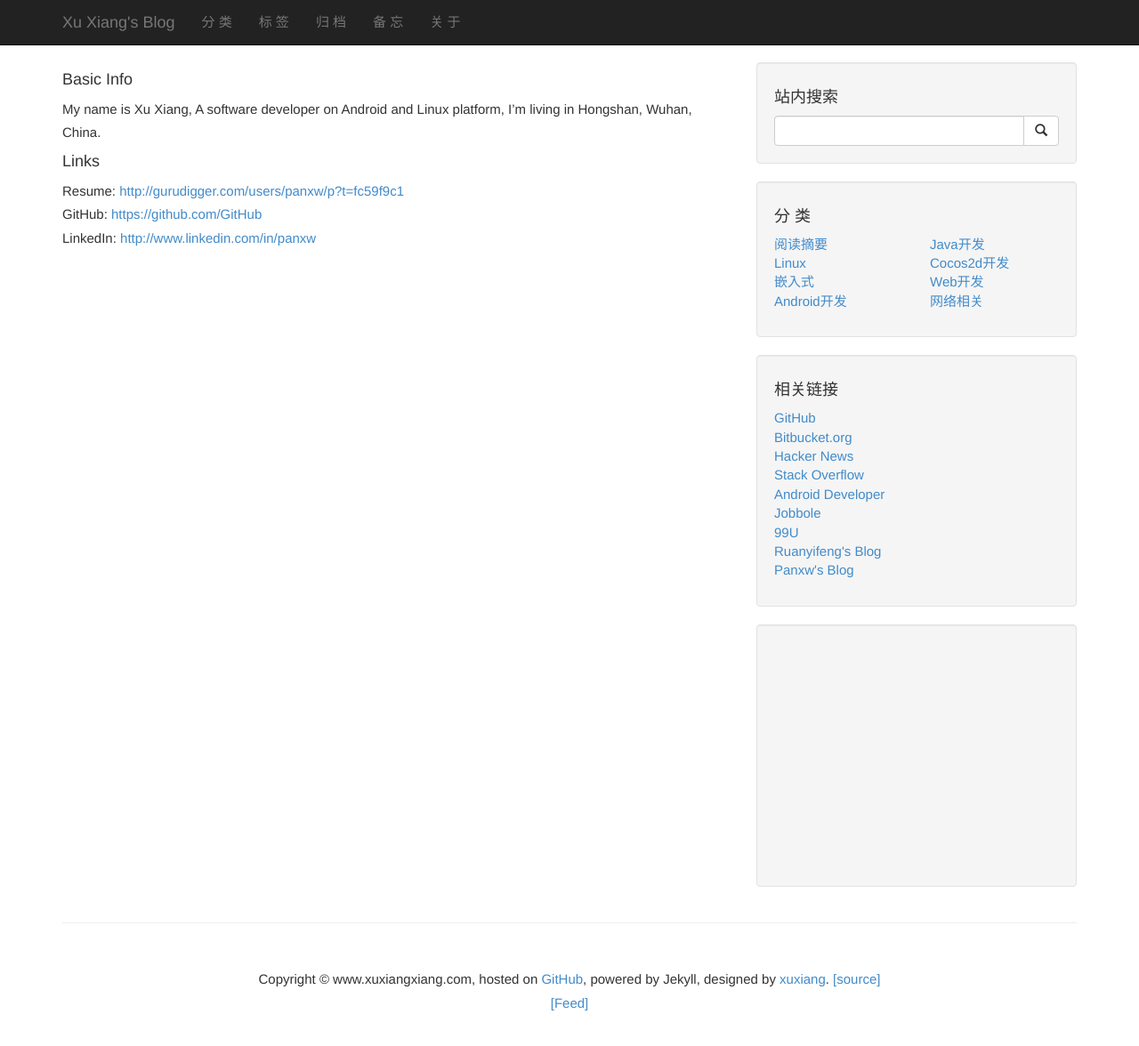
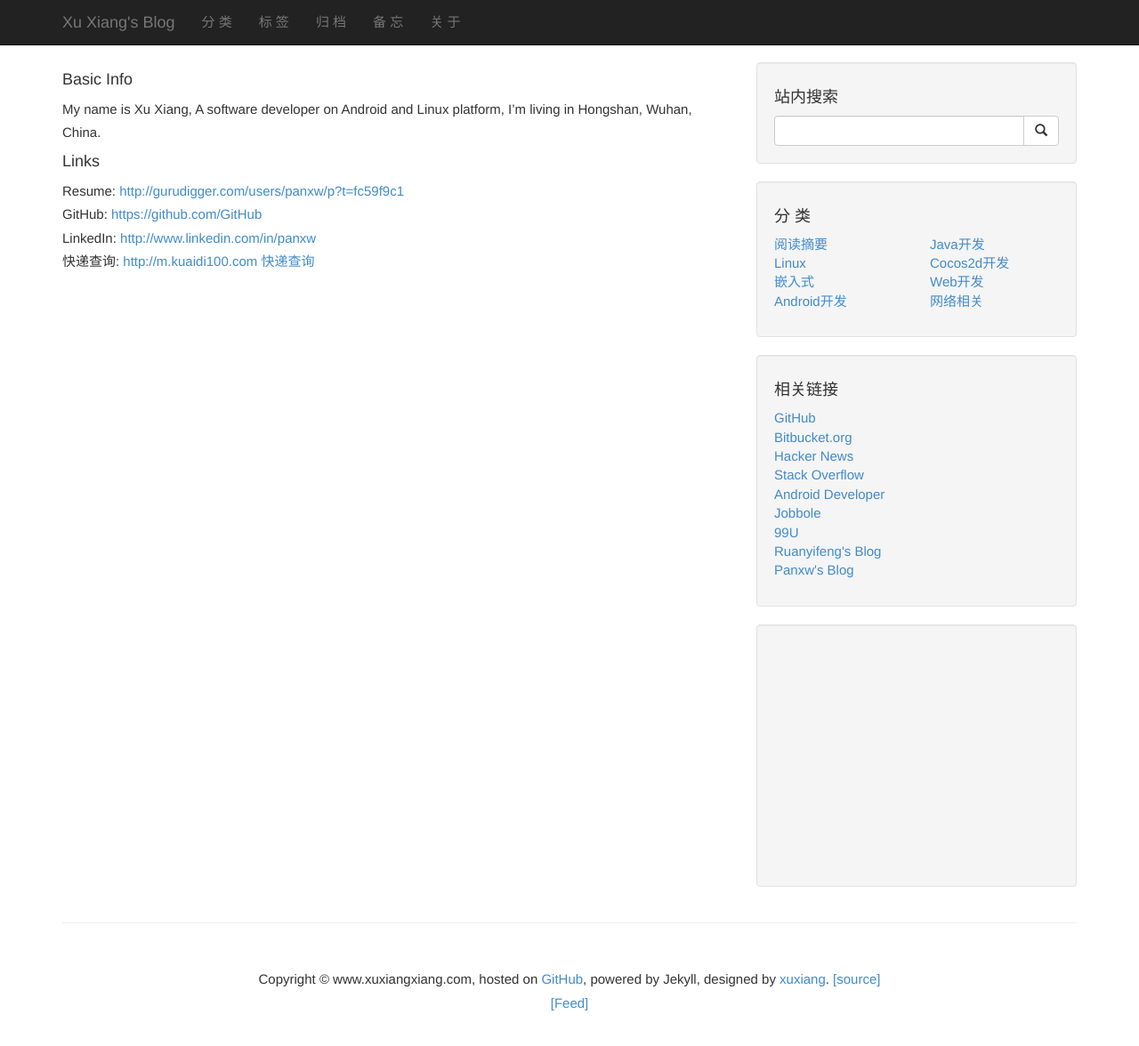
Before and after one commit to xuxiang/xuxiang.github.com, a Jekyll site: the page built from about.md, in a window 1280 px wide and 1201 px high. Shown: the top 1176 px of the window at 89% size. Built offline with Jekyll 4.4.1, drawn with Linux system fonts in a browser that asks for light colours; Markdown is read by kramdown in place of the engine named in the settings; comment, search, counter and statistics services are not loaded.

Commit message:
Update about.md

```diff
--- a/about.md
+++ b/about.md
@@ -9,3 +9,5 @@ My name is Xu Xiang, A software developer on Android and Linux platform, I'm liv
 Resume: <http://gurudigger.com/users/panxw/p?t=fc59f9c1>
 GitHub: <https://github.com/{{ site.github }}>
 LinkedIn: <http://www.linkedin.com/in/panxw>
+快递查询: <http://m.kuaidi100.com>
+<a href="http://m.kuaidi100.com" target="_blank">快递查询</a>
```
